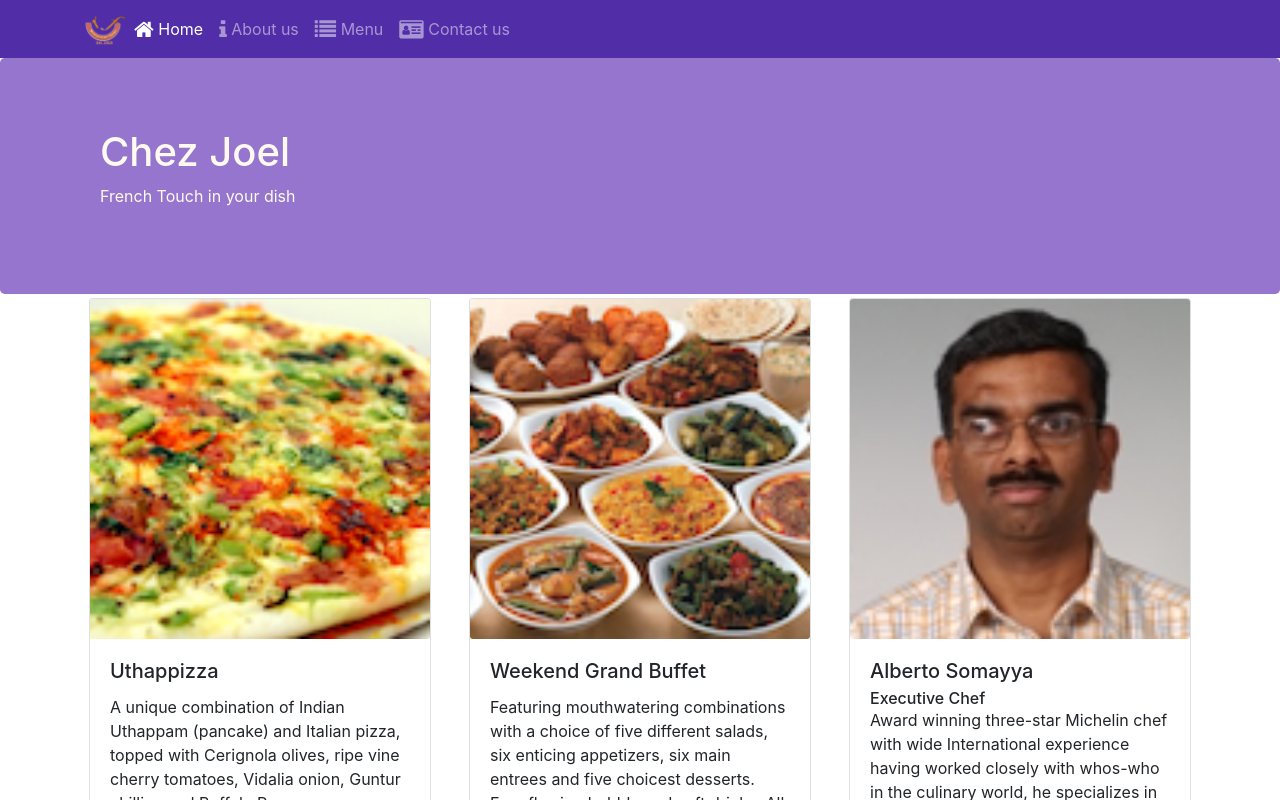
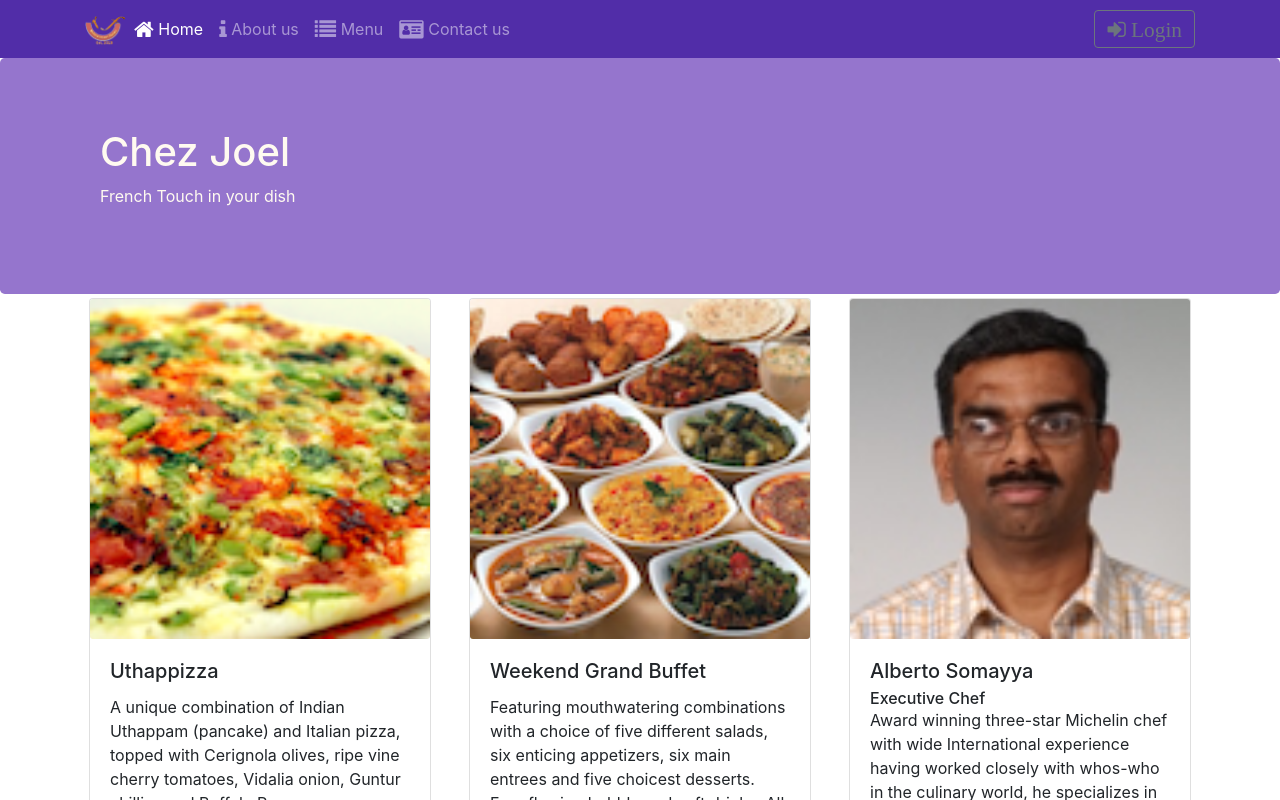
Before and after one commit to joelb01-github/Coursera_Full_Stack_React, a React (Create React App) app: page /home in a window 1280 px wide. Shown: the top 800 px of the page. Built offline with nearby package versions, Linux system fonts and the light colour scheme.

Commit message:
uncontrolled form for login in header

```diff
--- a/src/components/HeaderComponent.js
+++ b/src/components/HeaderComponent.js
@@ -1,5 +1,5 @@
 import React, { Component } from 'react';
-import { Navbar, NavbarBrand, Nav, NavbarToggler, Collapse, NavItem, Jumbotron } from 'reactstrap';
+import { Navbar, NavbarBrand, Nav, NavbarToggler, Collapse, NavItem, Jumbotron, Button, Modal, ModalHeader, ModalBody, Form, FormGroup, Input, Label } from 'reactstrap';
 import { NavLink } from 'react-router-dom';
 
 class Header extends Component {
@@ -7,9 +7,17 @@
   constructor(props) {
     super(props);
     this.state = {
-      isNavOpen: false
+      isNavOpen: false,
+      isModalOpen: false
     };
     this.toggleNav = this.toggleNav.bind(this);
+    this.toggleModal = this.toggleModal.bind(this);
+    this.handleLogin = this.handleLogin.bind(this);
+  }
+
+  handleLogin(event) {
+    this.toggleModal();
+    alert("Username: " + this.username.value + " Password: " + this.password.value + " Remember: " + this.remember.checked);
   }
 
   toggleNav() {
@@ -18,9 +26,15 @@
     });
   }
 
+  toggleModal() {
+    this.setState({
+      isModalOpen: !this.state.isModalOpen
+    });
+  }
+
   render() {
     return (
-      <div>
+      <React.Fragment>
         <Navbar dark expand="md">
           <div className="container">
             <NavbarToggler onClick={this.toggleNav} />
@@ -50,6 +64,13 @@
                   </NavLink>
                 </NavItem>
               </Nav>
+              <Nav className="ml-auto" navbar>
+                <NavItem>
+                  <Button outline onClick={this.toggleModal}>
+                    <span className="fa fa-sign-in fa-lg"> Login</span>
+                  </Button>
+                </NavItem>
+              </Nav>
             </Collapse>
           </div>
         </Navbar>
@@ -63,7 +84,32 @@
             </div>
           </div>
         </Jumbotron>
-      </div>
+        <Modal isOpen={this.state.isModalOpen} toggle={this.toggleModal}>
+          <ModalHeader toggle={this.toggleModal}>Login</ModalHeader>
+          <ModalBody>
+            <Form onSubmit={this.handleLogin}>
+              <FormGroup>
+                <Label htmlFor="username">Username</Label>
+                <Input type="text" id="username" name="username"
+                  innerRef={(input) => this.username = input} />
+              </FormGroup>
+              <FormGroup>
+                <Label htmlFor="password">Password</Label>
+                <Input type="password" id="password" name="password"
+                  innerRef={(input) => this.password = input} />
+              </FormGroup>
+              <FormGroup check>
+                <Label check>
+                <Input type="checkbox" name="remember"
+                  innerRef={(input) => this.remember = input} />
+                Remember me
+                </Label>
+              </FormGroup>
+              <Button type="submit" value="submit" color="primary">Login</Button>
+            </Form>
+          </ModalBody>
+        </Modal>
+      </React.Fragment>
     );
   }
 
```
